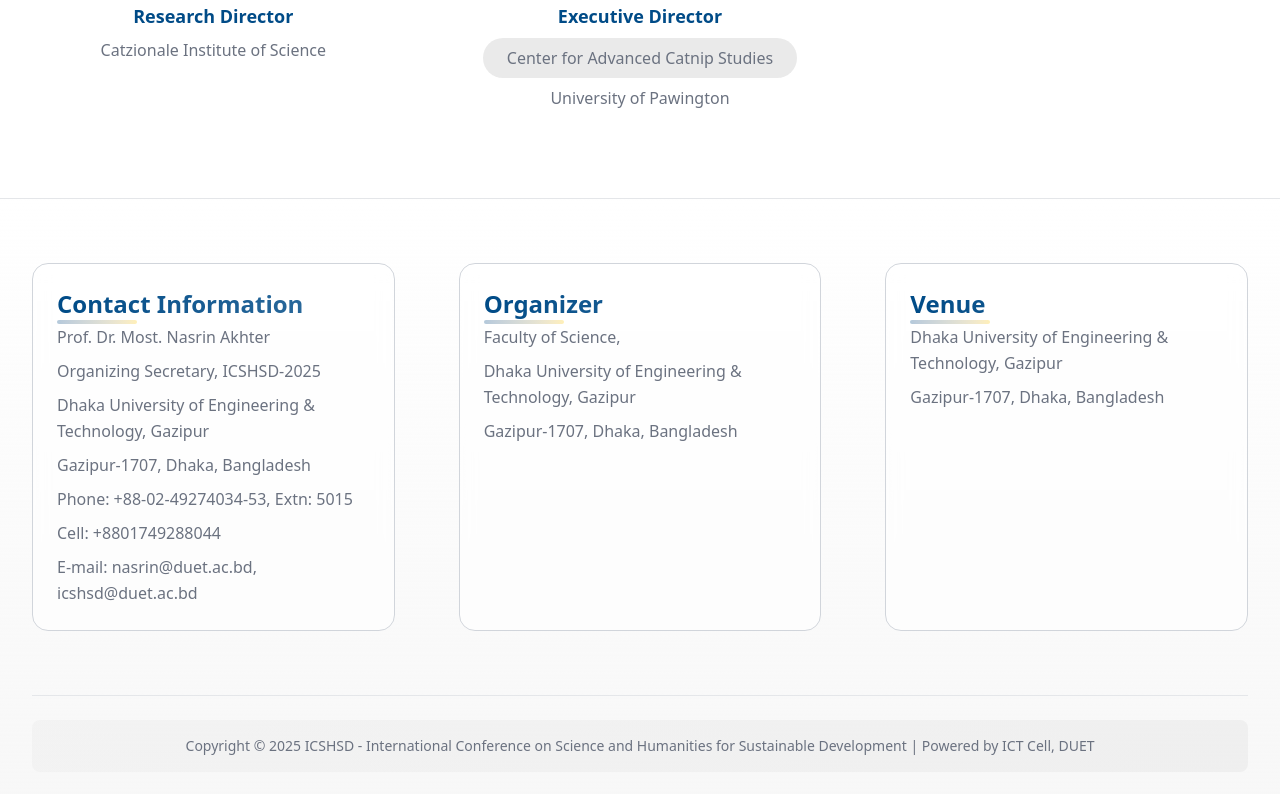
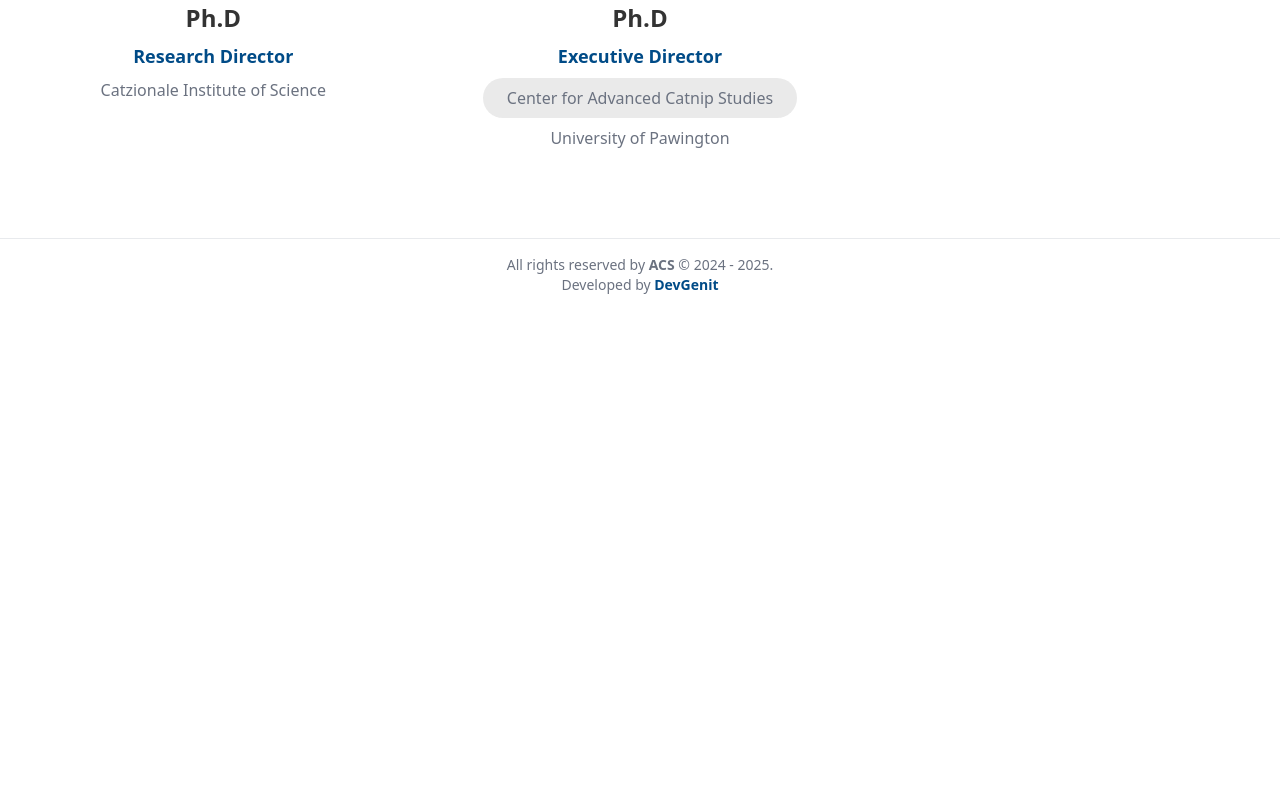
Before and after one commit to devgenit-hub/acs-website, a Next.js app: page /keynote-speakers in a window 1280 px wide. Shown: the part 1621-2415 px from the top of the page. After the commit the page ends 1956 px from the top, so only its background shows below. Built offline with nearby package versions, Linux system fonts and the light colour scheme.

Commit message:
footer updated

```diff
--- a/src/app/components/WelcomeMessage.tsx
+++ b/src/app/components/WelcomeMessage.tsx
@@ -1,6 +1,6 @@
 export default function WelcomeMessage() {
   return (
-    <div className="py-16">
+    <div className="pt-16">
       <div className="container mx-auto px-4">
         <div className="bg-background text-card-foreground rounded-xl border border-border shadow-lg flex flex-col gap-5 p-8 md:p-12">
           <h1 className="text-3xl text-primary font-bold text-center w-full">Welcome Message</h1>
--- a/src/components/Footer.tsx
+++ b/src/components/Footer.tsx
@@ -1,113 +1,20 @@
-interface ContactInfo {
-  title: string;
-  lines: string[];
-}
-
-const contactSections: ContactInfo[] = [
-  {
-    title: 'Contact Information',
-    lines: [
-      'Prof. Dr. Most. Nasrin Akhter',
-      'Organizing Secretary, ICSHSD-2025',
-      'Dhaka University of Engineering & Technology, Gazipur',
-      'Gazipur-1707, Dhaka, Bangladesh',
-      'Phone: +88-02-49274034-53, Extn: 5015',
-      'Cell: +8801749288044',
-      'E-mail: nasrin@duet.ac.bd, icshsd@duet.ac.bd',
-    ],
-  },
-  {
-    title: 'Organizer',
-    lines: [
-      'Faculty of Science,',
-      'Dhaka University of Engineering & Technology, Gazipur',
-      'Gazipur-1707, Dhaka, Bangladesh',
-    ],
-  },
-  {
-    title: 'Venue',
-    lines: [
-      'Dhaka University of Engineering & Technology, Gazipur',
-      'Gazipur-1707, Dhaka, Bangladesh',
-    ],
-  },
-];
-
 export default function Footer() {
   return (
-    <footer className="bg-gradient-to-b from-background to-secondary/30 border-t border-border/50">
-      <div className="container mx-auto px-4 md:px-6 lg:px-8 max-w-7xl">
-        {/* Main Footer Content */}
-        <div className="py-12 md:py-16">
-          <div className="grid grid-cols-1 md:grid-cols-2 lg:grid-cols-3 gap-8 md:gap-12 lg:gap-16">
-            {contactSections.map((section, index) => (
-              <div
-                key={index}
-                className="group relative space-y-4 p-6 rounded-2xl bg-card/60 backdrop-blur-sm
-                          border border-border hover:border-primary/30 hover:shadow-lg
-                          transition-all duration-500 ease-out
-                          hover:transform hover:scale-[1.02] hover:-translate-y-1
-                          hover:bg-card/80"
-              >
-                {/* Subtle gradient overlay on hover */}
-                <div
-                  className="absolute inset-0 rounded-2xl bg-gradient-to-br from-primary/5 to-accent/5
-                               opacity-0 group-hover:opacity-100 transition-opacity duration-500"
-                />
-
-                <div className="relative z-10">
-                  <h3
-                    className="text-2xl font-semibold bg-gradient-to-r from-primary to-primary/80
-                               bg-clip-text text-transparent
-                               group-hover:from-primary group-hover:to-accent
-                               transition-all duration-300"
-                  >
-                    {section.title}
-                  </h3>
-                  <div
-                    className="h-1 w-20 bg-gradient-to-r from-primary/30 to-accent/30 rounded-full
-                                 group-hover:w-32 group-hover:from-primary/60 group-hover:to-accent/60
-                                 transition-all duration-300"
-                  />
-                  <div
-                    className="space-y-2 text-muted-foreground group-hover:text-foreground/90
-                                 transition-colors duration-300"
-                  >
-                    {section.lines.map((line, idx) => (
-                      <p
-                        key={idx}
-                        className="text-sm md:text-base leading-relaxed
-                                           group-hover:transform group-hover:translate-x-1
-                                           transition-transform duration-300"
-                        style={{ transitionDelay: `${idx * 50}ms` }}
-                      >
-                        {line}
-                      </p>
-                    ))}
-                  </div>
-                </div>
-              </div>
-            ))}
-          </div>
-        </div>
-
-        {/* Bottom Bar */}
-        <div className="py-6 border-t border-border/50">
-          <div
-            className="relative overflow-hidden rounded-lg p-4
-                         bg-gradient-to-r from-secondary/30 to-secondary/50
-                         hover:from-secondary/50 hover:to-secondary/70
-                         transition-all duration-300 group"
+    <footer className="pb-6 px-4 border-t border-border/50">
+      <div className="relative overflow-hidden rounded-lg p-4 bg-card">
+        <p className="text-center text-sm text-muted-foreground">
+          All rights reserved by <span className="font-bold">ACS</span> © 2024 - 2025.
+        </p>
+        <p className="text-center text-sm text-muted-foreground">
+          Developed by{' '}
+          <a
+            href="https://www.devgenit.com/"
+            target="_blank"
+            className="font-bold text-primary hover:text-ring transition-colors"
           >
-            <p
-              className="text-center text-sm text-muted-foreground
-                         group-hover:text-foreground/90 transition-colors duration-300"
-            >
-              Copyright © 2025 ICSHSD - International Conference on Science and Humanities for
-              Sustainable Development | Powered by ICT Cell, DUET
-            </p>
-          </div>
-        </div>
+            DevGenit
+          </a>
+        </p>
       </div>
     </footer>
   );
--- a/src/components/KeynoteSpeakers.tsx
+++ b/src/components/KeynoteSpeakers.tsx
@@ -66,7 +66,7 @@ const speakers: Speaker[] = [
 
 export default function KeynoteSpeakers() {
   return (
-    <section className="pb-10 md:pb-12 lg:pb-16 bg-background">
+    <section className="py-10 md:pb-12 lg:pb-16 bg-background">
       <div className="container mx-auto px-4 md:px-6 lg:px-8 max-w-7xl">
         <h2 className="text-3xl md:text-4xl lg:text-5xl font-bold text-center mb-12 md:mb-16 lg:mb-20 text-primary">
           Keynote Speakers
--- a/src/components/Scope.tsx
+++ b/src/components/Scope.tsx
@@ -56,7 +56,7 @@ const scopes: Scopes[] = [
 
 export default function Scopes() {
   return (
-    <section className="pb-12 md:py-20 lg:pb-16 bg-background">
+    <section className="py-12 md:py-20 lg:pb-16 bg-background">
       <div className="container mx-auto px-4 md:px-6 lg:px-8 max-w-7xl">
         <h2 className="text-3xl md:text-4xl lg:text-5xl font-bold text-center mb-12 md:mb-16 lg:mb-20 text-foreground">
           Thematic Areas of Conference
```
Also changed, not shown: 1 other file (tests, documents, lock files or other folders).
